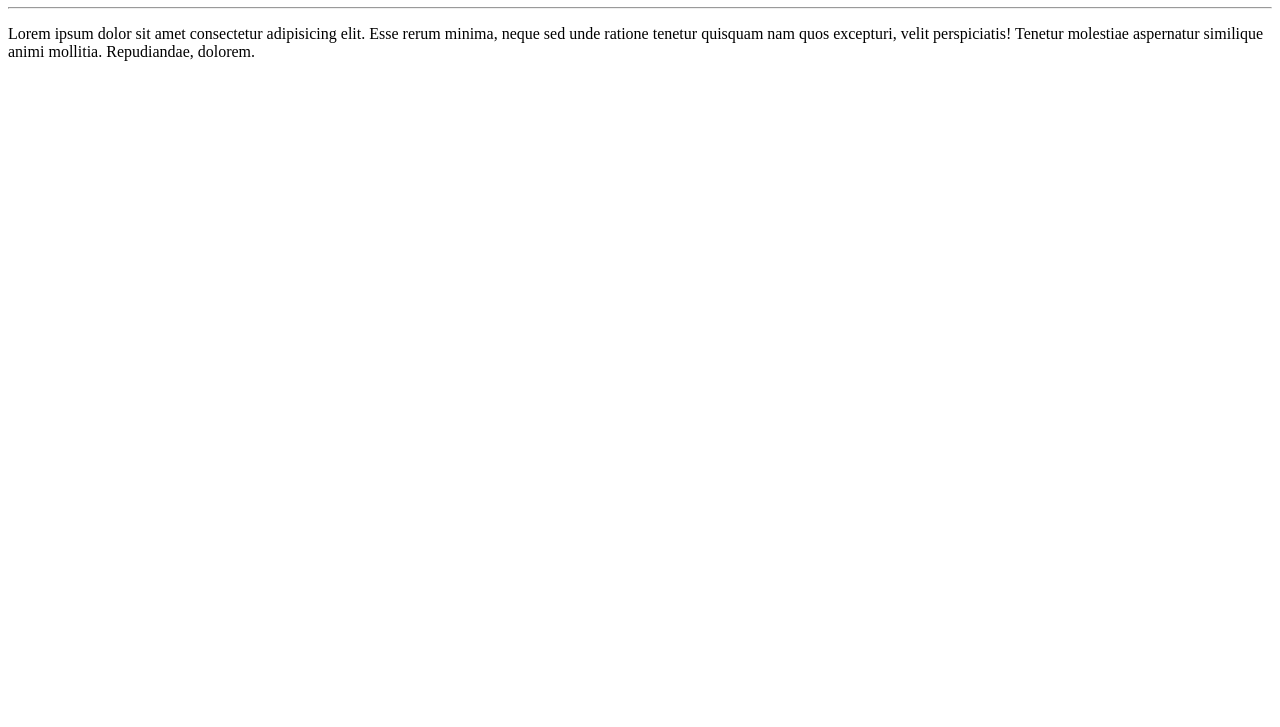
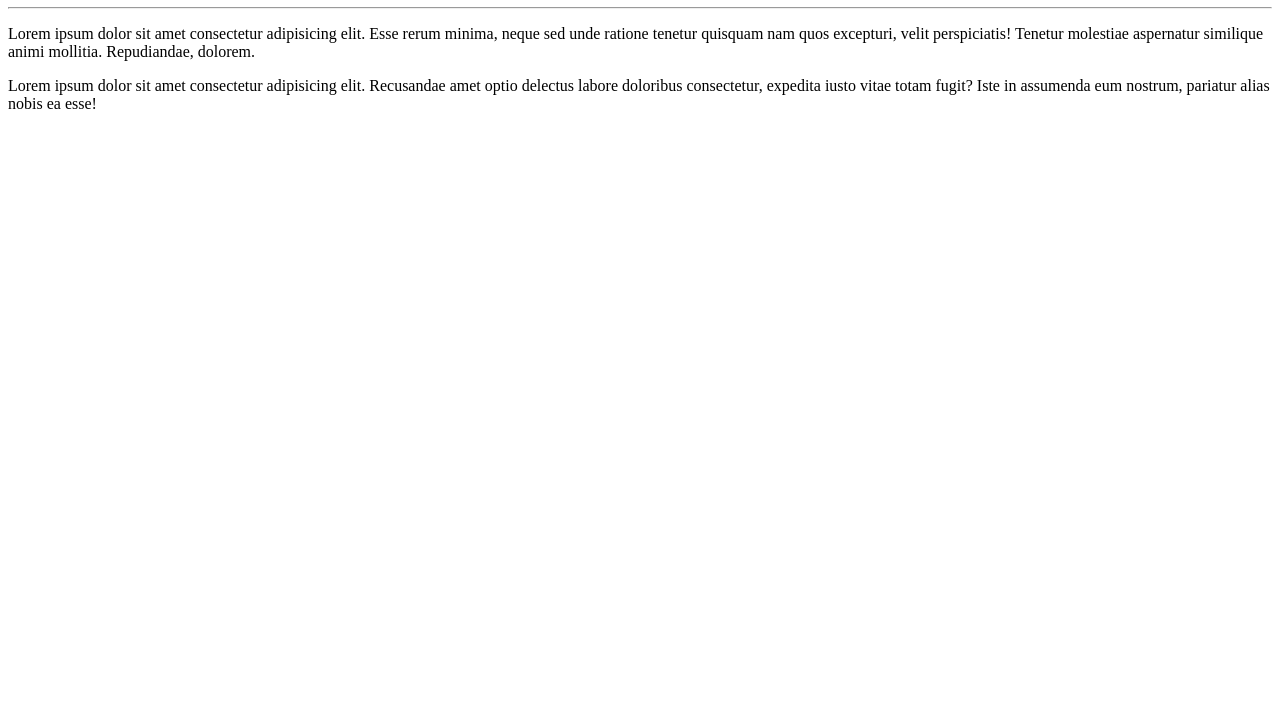
Before and after one commit to VivianeSilva93/Ola-Mundo, a plain HTML site: page site-exemplo/index.html in a window 1280 px wide. Shown: the part 73-800 px from the top of the page. Drawn offline with Linux system fonts and the light colour scheme.

Commit message:
adicionei um parágrafo

```diff
--- a/site-exemplo/index.html
+++ b/site-exemplo/index.html
@@ -10,5 +10,6 @@
     <h1>Olá, Mundo!</h1>
     <hr>
     <p>Lorem ipsum dolor sit amet consectetur adipisicing elit. Esse rerum minima, neque sed unde ratione tenetur quisquam nam quos excepturi, velit perspiciatis! Tenetur molestiae aspernatur similique animi mollitia. Repudiandae, dolorem.</p>
+    <p>Lorem ipsum dolor sit amet consectetur adipisicing elit. Recusandae amet optio delectus labore doloribus consectetur, expedita iusto vitae totam fugit? Iste in assumenda eum nostrum, pariatur alias nobis ea esse!</p>
 </body>
 </html>
```
